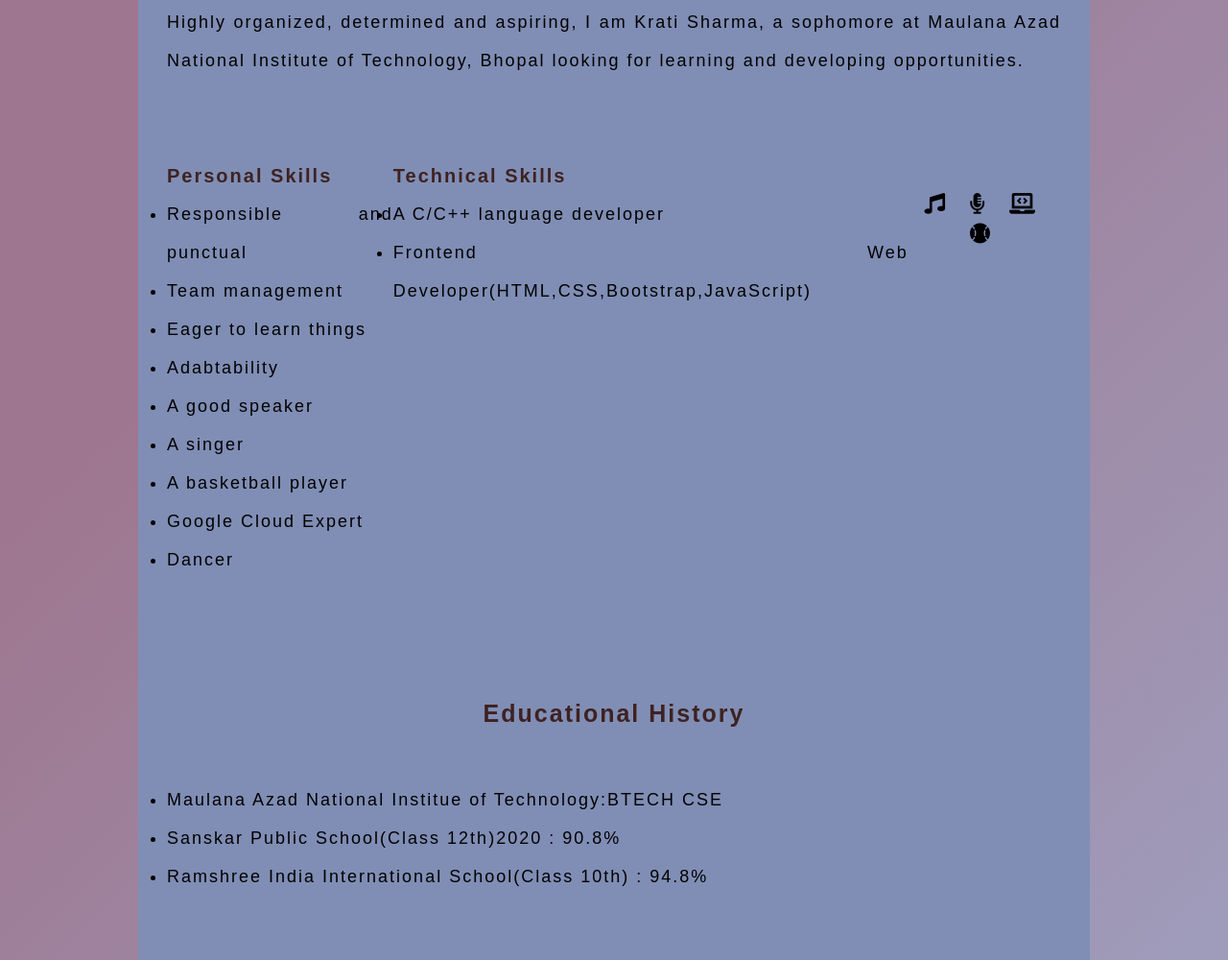
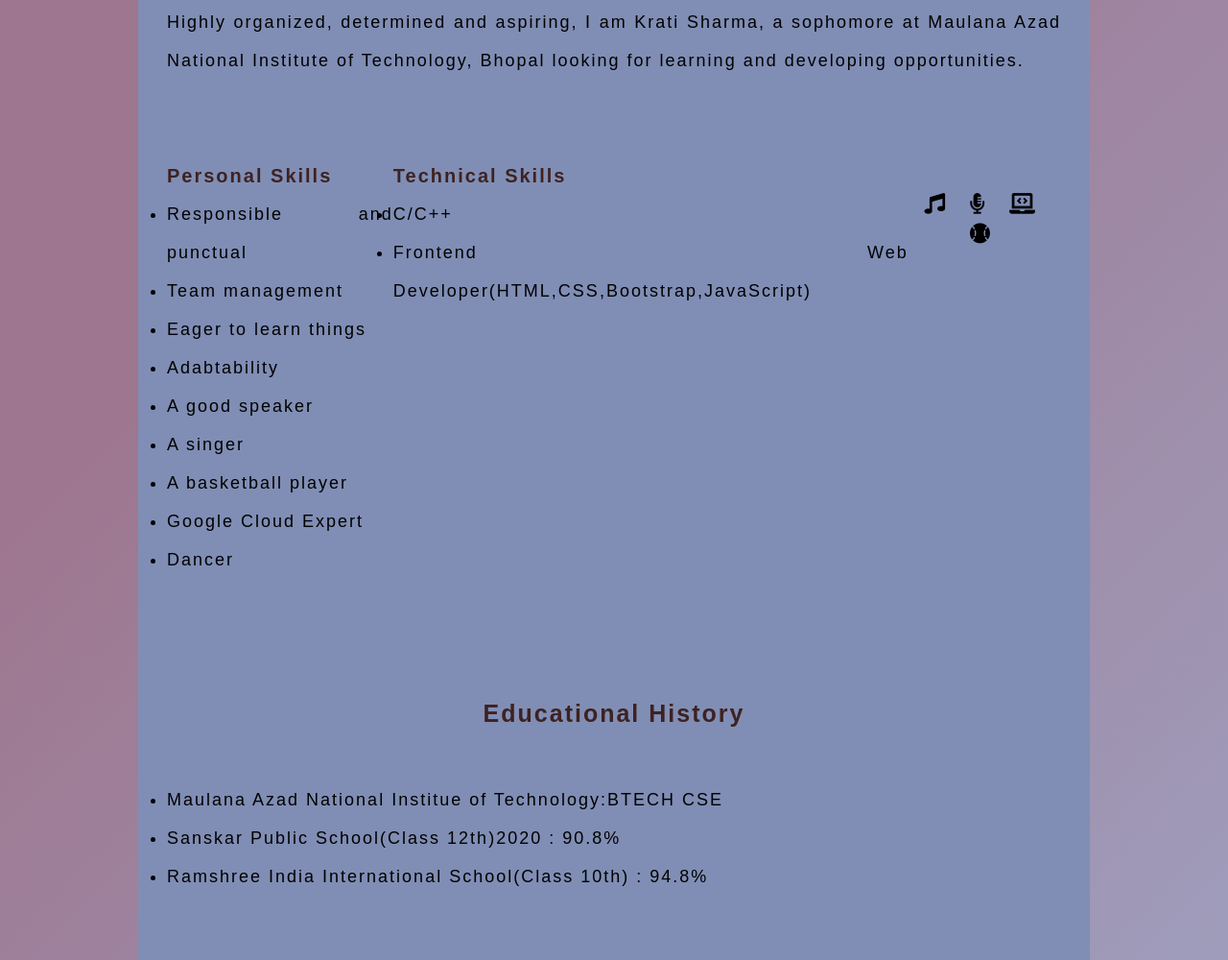
Before and after one commit to Krati-Sharma-8/resume, a plain HTML site: page code.html in a window 1280 px wide. Shown: the part 989-1989 px from the top of the page at 96% size. Drawn offline with Linux system fonts and the light colour scheme.

Commit message:
Updated code.html

```diff
--- a/code.html
+++ b/code.html
@@ -62,7 +62,7 @@
                     <div>
                         <h4> Technical Skills</h4>
                         <ul>
-                            <li>A C/C++ language developer</li>
+                            <li>C/C++</li>
                             <li> Frontend Web Developer(HTML,CSS,Bootstrap,JavaScript)</li>
                         </ul>
                     </div>
```
